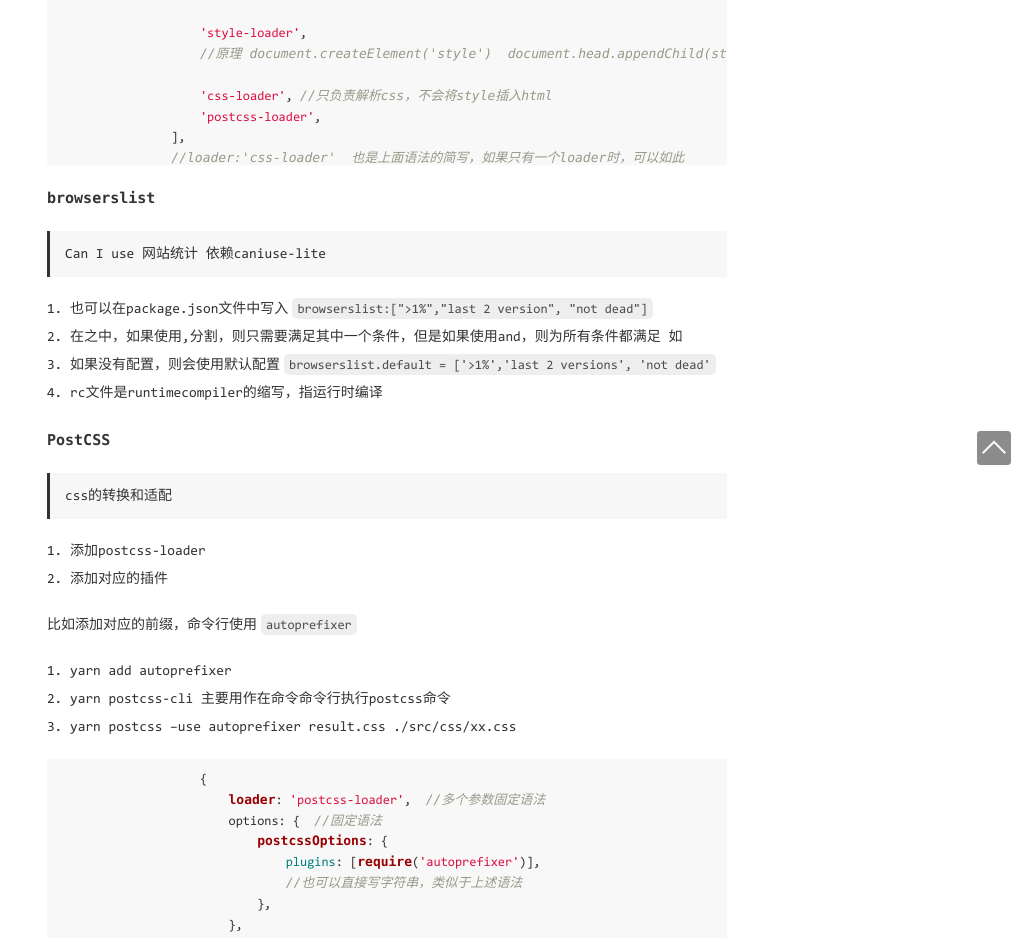
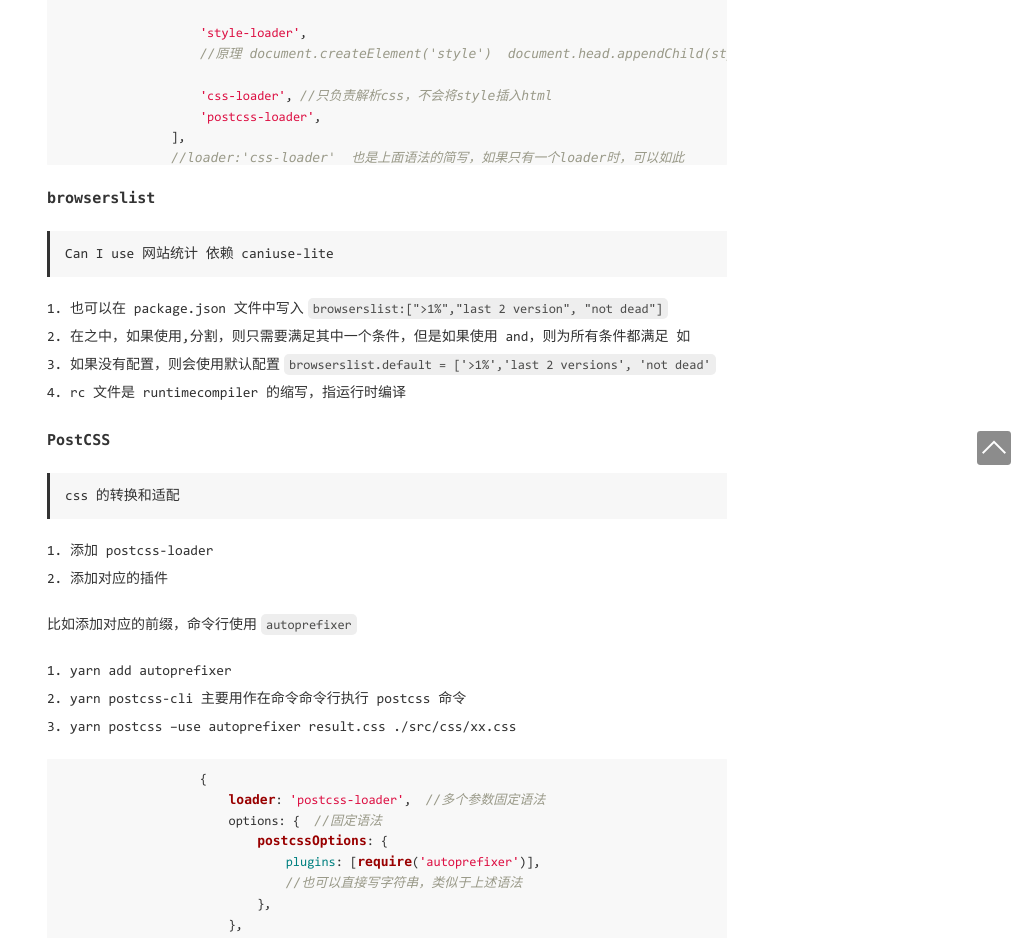
Before and after one commit to Riyixie/Riyixie.github.io, a Jekyll site: the page built from _posts/2022-10-16-webpack的基本使用.md, in a window 1280 px wide. Shown: the part 711-1649 px from the top of the page, without its empty margins (253-1280 px from the left). Built offline with Jekyll 4.4.1, drawn with Linux system fonts in a browser that asks for light colours; comment, search, counter and statistics services are not loaded; some of the changed text lies outside the part shown.

Commit message:
file📦:

````diff
--- a/_posts/2022-10-16-webpack的基本使用.md
+++ b/_posts/2022-10-16-webpack的基本使用.md
@@ -51,27 +51,27 @@ module.exports = {
 
 ### browserslist
 
-> Can I use 网站统计  依赖caniuse-lite
+> Can I use 网站统计 依赖 caniuse-lite
 
-1. 也可以在package.json文件中写入`browserslist:[">1%","last 2 version", "not dead"]`
-2. 在之中，如果使用,分割，则只需要满足其中一个条件，但是如果使用and，则为所有条件都满足
-    如
+1. 也可以在 package.json 文件中写入`browserslist:[">1%","last 2 version", "not dead"]`
+2. 在之中，如果使用,分割，则只需要满足其中一个条件，但是如果使用 and，则为所有条件都满足
+   如
 
 3. 如果没有配置，则会使用默认配置`browserslist.default = ['>1%','last 2 versions', 'not dead'`
 
-4. rc文件是runtimecompiler的缩写，指运行时编译
+4. rc 文件是 runtimecompiler 的缩写，指运行时编译
 
 ### PostCSS
 
-> css的转换和适配
+> css 的转换和适配
 
-1. 添加postcss-loader
+1. 添加 postcss-loader
 2. 添加对应的插件
 
 比如添加对应的前缀，命令行使用`autoprefixer`
 
 1. yarn add autoprefixer
-2. yarn postcss-cli   主要用作在命令命令行执行postcss命令
+2. yarn postcss-cli 主要用作在命令命令行执行 postcss 命令
 3. yarn postcss --use autoprefixer result.css ./src/css/xx.css
 
 ```js
@@ -86,11 +86,11 @@ module.exports = {
 					},
 ```
 
-在webpack.config.js中配置postcss及其插件autoprefixer
+在 webpack.config.js 中配置 postcss 及其插件 autoprefixer
 
 #### postcss-preset-env
 
-转换更现代的css
+转换更现代的 css
 
 也可以在`postcss.config.js`文件中写入配置，这样在`webpack.config.js`文件中只需要写入`‘postcss-loader’`即可--抽离
 
@@ -100,11 +100,11 @@ module.exports = {
 }
 ```
 
-如果单独抽离出来css文件，导入其他css文件，那被抽离的则不会被`postcss`处理
+如果单独抽离出来 css 文件，导入其他 css 文件，那被抽离的则不会被`postcss`处理
 
 ![](https://raw.githubusercontent.com/J-Wenn/picgo/main/202210162219987.png)
 
-此时`postcss-loader`在检测css文件时并没有发现要被处理的css文件，则直接移交给`css-loader`进行处理，那再处理css文件时，并不会折返回去让`postcss`在进行处理，那就会直接是css源文件
+此时`postcss-loader`在检测 css 文件时并没有发现要被处理的 css 文件，则直接移交给`css-loader`进行处理，那再处理 css 文件时，并不会折返回去让`postcss`在进行处理，那就会直接是 css 源文件
 
 ```js
 					{
@@ -117,17 +117,17 @@ module.exports = {
 
 ![](https://raw.githubusercontent.com/J-Wenn/picgo/main/202210162224797.png)
 
-如果需要进行多个文件处理，则需要将optins的值进行相应的替换
+如果需要进行多个文件处理，则需要将 optins 的值进行相应的替换
 
 ![](https://raw.githubusercontent.com/J-Wenn/picgo/main/202210162226665.png)
 
 #### 加载和处理其他资源
 
-1.file-loader  简单复制到打包文件，并且引用
+1.file-loader 简单复制到打包文件，并且引用
 
 ![](https://raw.githubusercontent.com/J-Wenn/picgo/main/202210162254321.png)
 
-也可以使用这样的方式，就不用进行require('./xxx.img').default
+也可以使用这样的方式，就不用进行 require('./xxx.img').default
 
 ```js
 import xxxImage from './img/xxx.png'
@@ -137,21 +137,21 @@ imgEl.src= xxxImage
 
 ![](https://raw.githubusercontent.com/J-Wenn/picgo/main/202210162304342.png)
 
-使用file-loader进行导出文件时指定文件路径、文件名称格式等
+使用 file-loader 进行导出文件时指定文件路径、文件名称格式等
 
 也可以使用下面的输出路径，与上述等同，在开发中使用频率更高一些
 
-其中hash:6为防止文件重复，表示截取6位哈希值，与[.ext]表示保留文件扩展名
+其中 hash:6 为防止文件重复，表示截取 6 位哈希值，与[.ext]表示保留文件扩展名
 
-2. url-loader对大小小于8kb的图片转换为base64的编码进行直接处理嵌入
+2. url-loader 对大小小于 8kb 的图片转换为 base64 的编码进行直接处理嵌入
 
 ![](https://raw.githubusercontent.com/J-Wenn/picgo/main/202210162315908.png)
 
-也可以进行自主设置，使超过对应大小的文件进行展示源文件，否则进行base转码嵌入
+也可以进行自主设置，使超过对应大小的文件进行展示源文件，否则进行 base 转码嵌入
 
 ![](https://raw.githubusercontent.com/J-Wenn/picgo/main/202210162321713.png)
 
-### asset module type    webpack5
+### asset module type webpack5
 
 ![](https://raw.githubusercontent.com/J-Wenn/picgo/main/202210162327737.png)
 
@@ -159,14 +159,14 @@ imgEl.src= xxxImage
 
 ![](https://raw.githubusercontent.com/J-Wenn/picgo/main/202210162329146.png)
 
-1. `asset/resource` 实现file-loader的效果
+1. `asset/resource` 实现 file-loader 的效果
 
-2. `asset/inline`直接打包到文件的代码中，实现url-loader的效果
+2. `asset/inline`直接打包到文件的代码中，实现 url-loader 的效果
 
-3. `asset `实现不超过100kb都为base编码
+3. `asset`实现不超过 100kb 都为 base 编码
 
    ![](https://raw.githubusercontent.com/J-Wenn/picgo/main/202210162334037.png)
 
- ##### 加载字体
+##### 加载字体
 
 ![](https://raw.githubusercontent.com/J-Wenn/picgo/main/202210162340400.png)
````
Also changed, not shown: _posts/2022-09-20-作用域.md (+5 -5 lines), _posts/2022-10-17-antdesign.md (added, +5 -0 lines).
